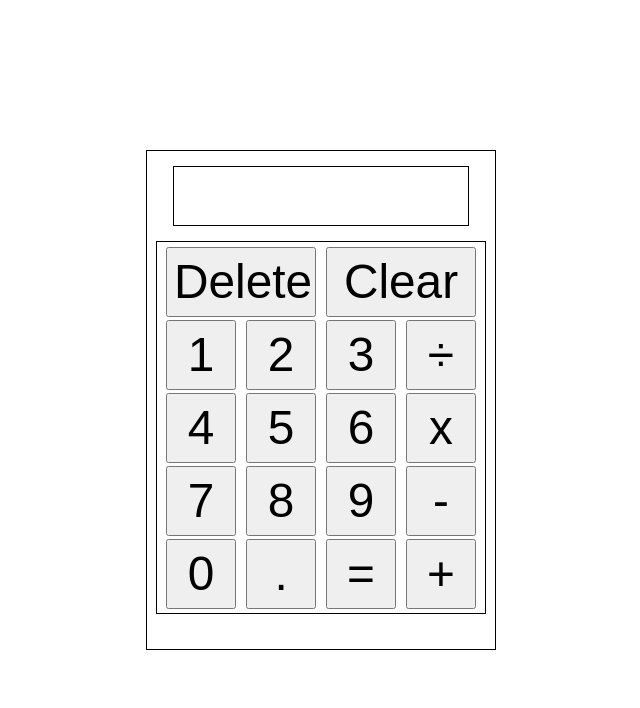
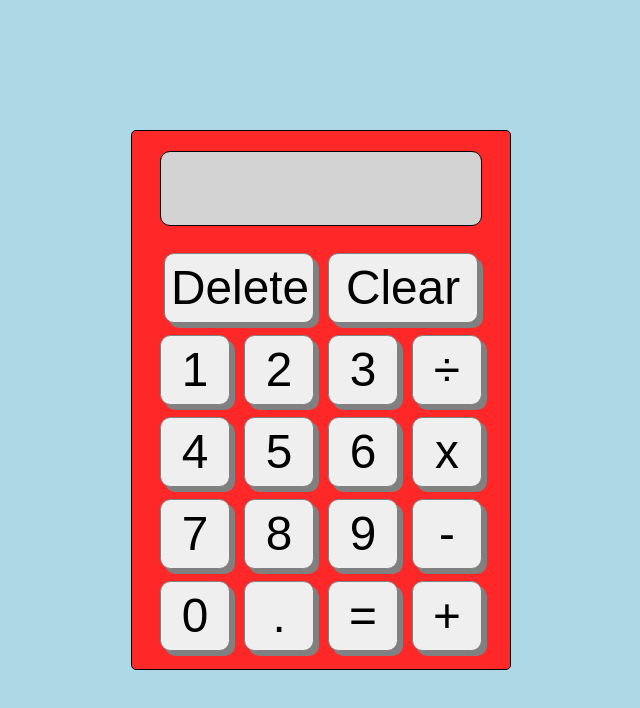
Before and after one commit to Stevens-Ho/top-calculator, a plain HTML site: page index.html in a window 1280 px wide. Shown: the whole page, without its empty margins (319-959 px from the left). Drawn offline with Linux system fonts and the light colour scheme.

Commit message:
Edit style

```diff
--- a/styles.css
+++ b/styles.css
@@ -1,6 +1,10 @@
 * {
     box-sizing: border-box;
     font-size: larger;
+}
+
+body {
+    background-color: lightblue;
 }
 
 .bigContainer {
@@ -8,19 +12,23 @@
     top: 50%;
     left: 50%;
     transform: translate(-50%, -50%);
-    width: 350px;
-    height: 500px;
+    width: 380px;
+    height: 540px;
     border: 1px solid black;
+    background-color: rgb(255, 40, 40);
+    border-radius: 5px 5px;
 }
 
 .answerDisplay {
     border: 1px solid black;
     width: 85%;
-    margin: 15px auto;
-    height: 12%;
+    margin: 20px auto;
+    height: 14%;
     padding-right: 10px;
+    padding-top: 15px;
     text-align: end;
-    padding-top: 5px;
+    background-color: lightgray;
+    border-radius: 10px 10px;
 }
 
 .container {
@@ -28,11 +36,10 @@
     justify-content: center;
     display: flex;
     flex-direction: column;
-    gap: 3px;
-    margin: auto;
-    width: 95%;
-    height: 75%;
-    border: 1px solid black;
+    gap: 8px;
+    margin: -10px auto;
+    width: 90%;
+    height: 80%;
 }
 
 .rowContainer {
@@ -42,8 +49,19 @@
 .rowContainer>button {
     width: 70px;
     height: 70px;
+    border-radius: 15%;
+    margin: 2px;
+    box-shadow: 5px 5px grey;
+    border: 1px solid gray;
 }
 
 .rowContainer .rectangleBtn {
     width: 150px;
+    border-radius: 10px 10px;
 }
+
+.rowContainer button:hover {
+    background-color: lightgreen;
+    transform: translate(3%, 3%);
+    box-shadow: 2px 2px grey;
+}
```
